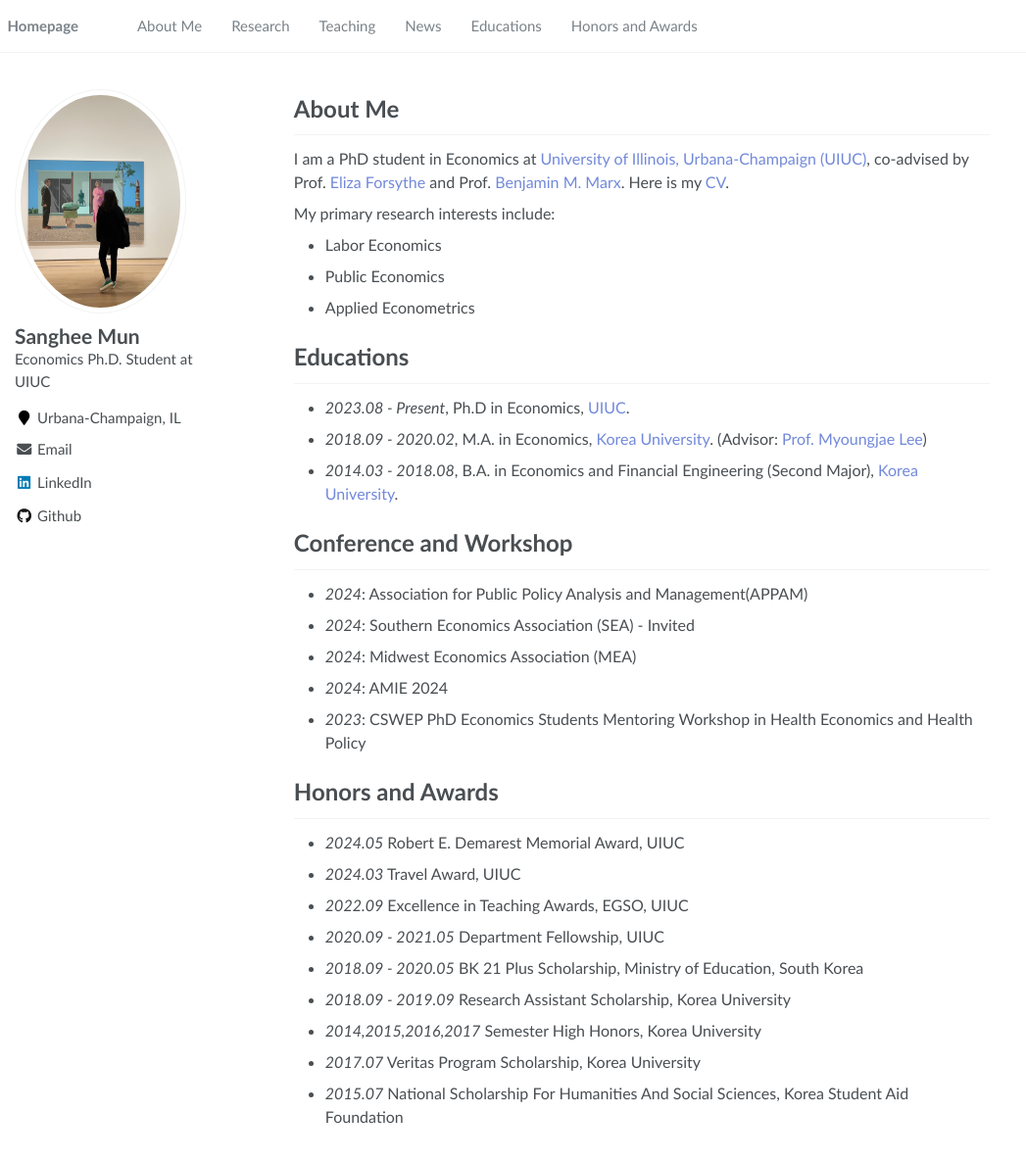
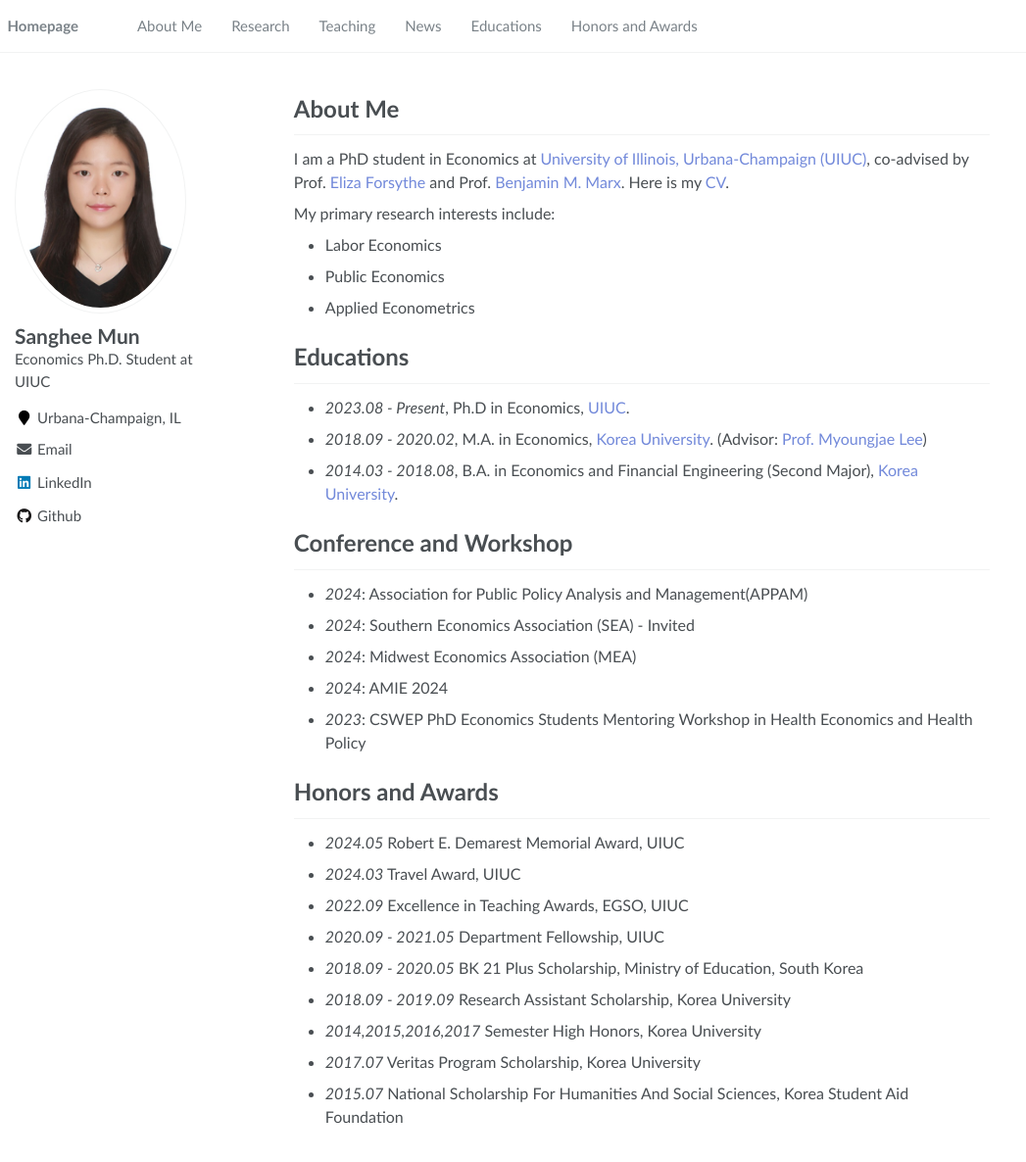
Before and after one commit to sanghee727/sanghee727.github.io, a Jekyll site: the page built from _pages/about.md, in a window 1280 px wide and 1188 px high. Shown: the whole window at 98% size, without its empty margins (0-1047 px from the left). Built offline with Jekyll 4.4.1, drawn with Linux system fonts in a browser that asks for light colours.

Commit message:
Fix repository URL and update avatar image path

```diff
--- a/_config.yml
+++ b/_config.yml
@@ -8,7 +8,7 @@
 # Site Settings
 title                    : "Sanghee Mun"
 description              : "Economics Ph.D. Student at UIUC"
-repository                : "sanghee727/sanghee727.github.io"
+repository: "sanghee727/sanghee727.github.io"
 
 google_scholar_stats_use_cdn : true
 
@@ -23,7 +23,7 @@ baidu_site_verification  :  # get baidu_site_verification from https://ziyuan.ba
 # Site Author
 author:
   name             : "Sanghee Mun"
-  avatar           : "images/profile_me.jpeg"
+  avatar           : "_pages/profile_me.jpeg"
   bio              :
   location         : "Urbana-Champaign, IL"
   employer         :
```
Also changed, not shown: _pages/profile_me.jpeg (added), images/profile_me.jpeg (deleted).
